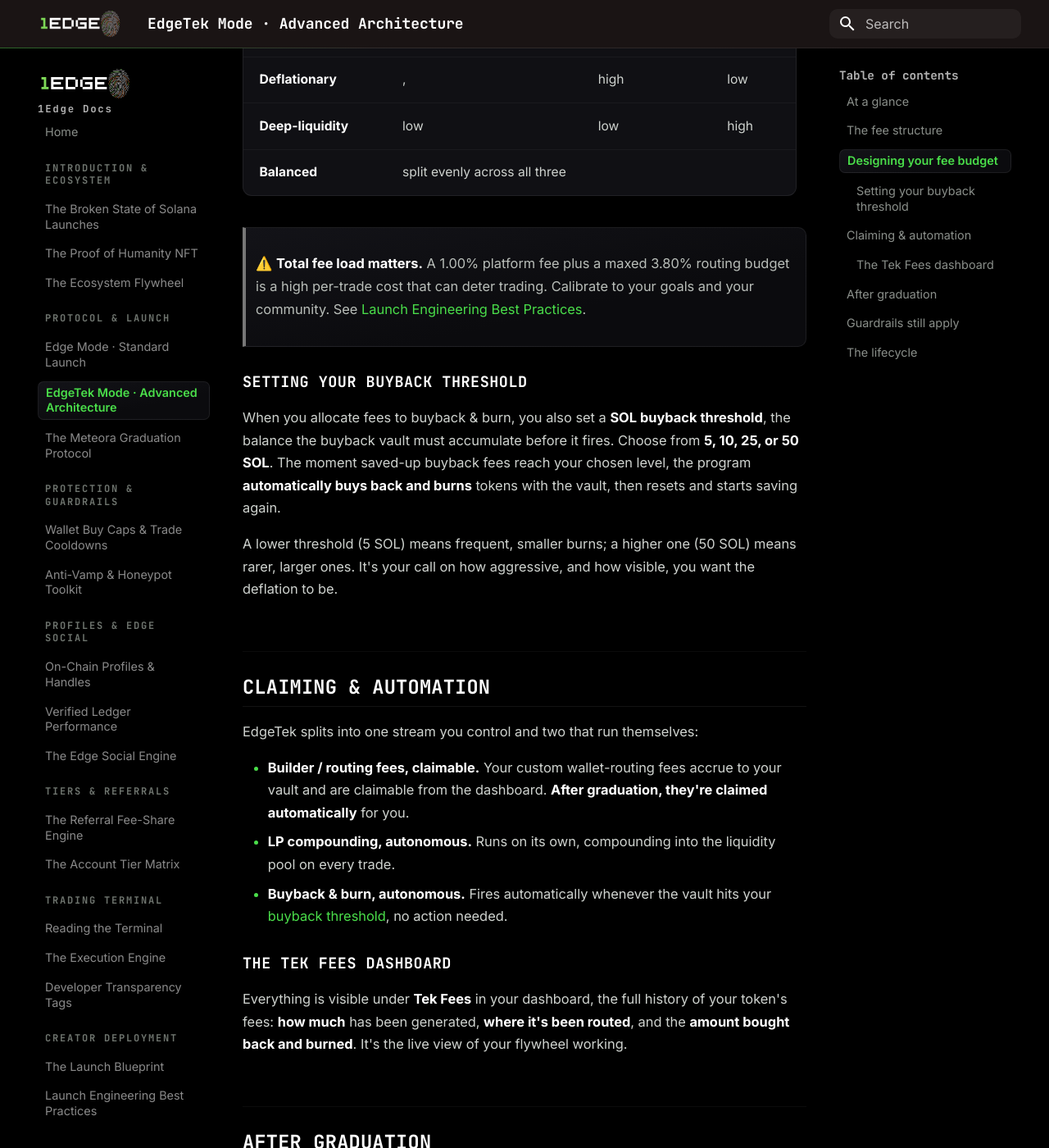
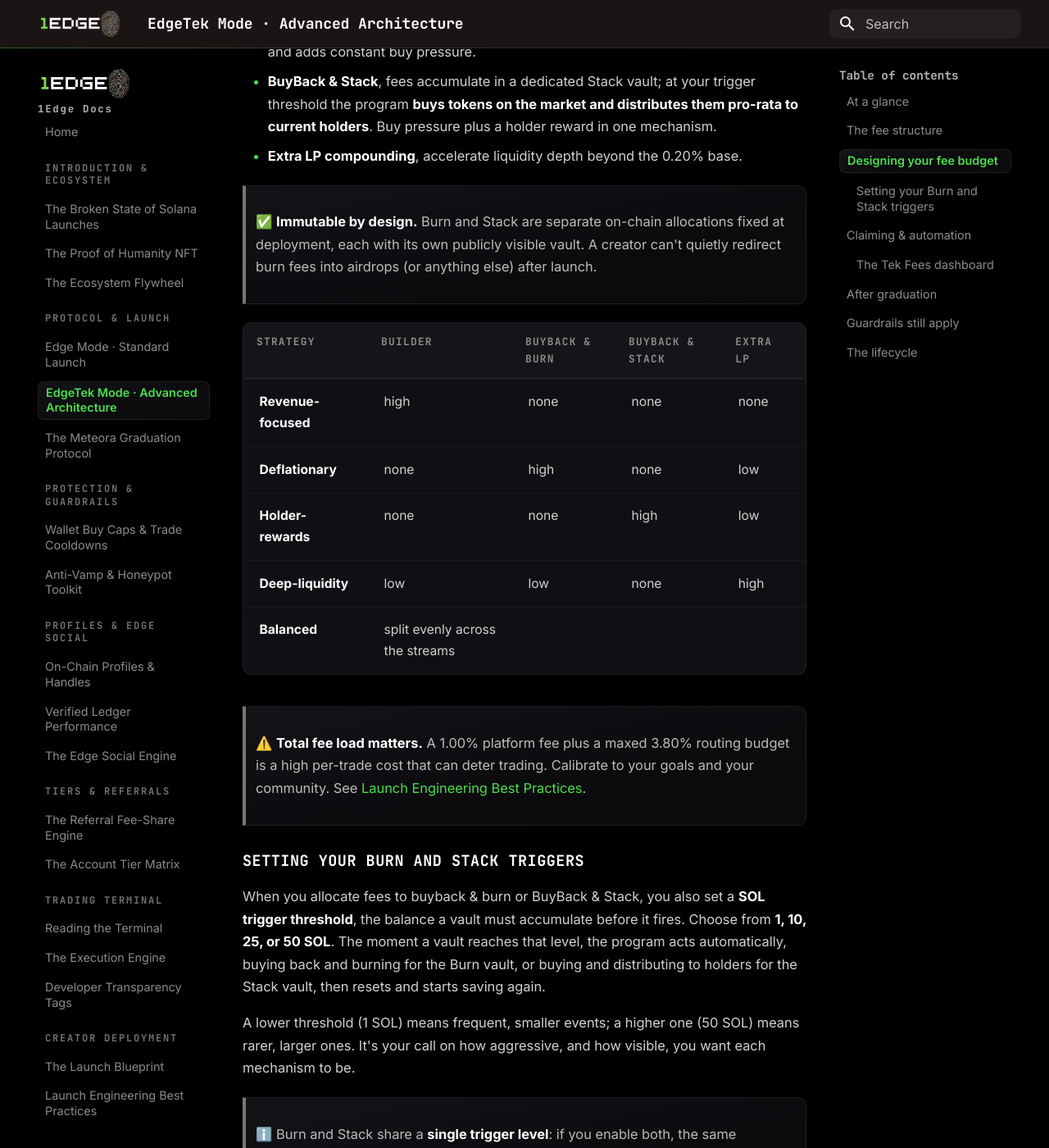
Before and after one commit to Tedz-1edge/1edge-docs, an MkDocs documentation site: the page built from docs/protocol/edgetek-mode.md, in a window 1280 px wide and 1400 px high, scrolled down 2056 px. Shown: the whole window at 82% size. Built offline with MkDocs 1.6.1 and Material for MkDocs 9.7.7, drawn with Linux system fonts in a browser that asks for light colours; some of the changed text lies outside the part shown.

Commit message:
Docs: add BuyBack & Stack to EdgeTek pages; clarify Meteora 20% cut hits every party's slice; fix trigger thresholds (1/10/25/50)
- EdgeTek page: Stack in intro, at-a-glance, fee table, routing destinations (with immutability callout), strategy matrix (new Holder-rewards row), automation list, Tek Fees dashboard, lifecycle
- Burn/Stack triggers: correct options to 1/10/25/50 SOL (docs said 5/10/25/50; launch page offers 1/10/25/50), note the shared trigger level when both are enabled
- Meteora cut wording on edge-mode, edgetek-mode, meteora-graduation: the 20% comes off EVERY fee route's slice (platform fee, creator share, each Tek routing destination), not 'the project receives 80%'
- Launch blueprint + best practices: Stack added to the fee-budget destination lists
- Strategy table: replace stray commas (em-dash pass artifacts) with 'none'

```diff
--- a/docs/creators/launch-blueprint.md
+++ b/docs/creators/launch-blueprint.md
@@ -27,7 +27,7 @@ Attach your project's socials (X, Telegram, Discord, website). These appear on t
 Pick the mode that fits your strategy:
 
 * <img class="mode-icon" src="../../assets/edge-icon.svg" alt="">**[Edge Mode](../protocol/edge-mode.md)**, simple, fixed fees (0.02 SOL to deploy). Set it and forget it.
-* <img class="mode-icon" src="../../assets/tek-icon.svg" alt="">**[EdgeTek Mode](../protocol/edgetek-mode.md){ .flip }**, advanced (0.5 SOL to deploy). Configure your fee budget across builder revenue, buyback-and-burn, and extra LP compounding.
+* <img class="mode-icon" src="../../assets/tek-icon.svg" alt="">**[EdgeTek Mode](../protocol/edgetek-mode.md){ .flip }**, advanced (0.5 SOL to deploy). Configure your fee budget across builder revenue, buyback-and-burn, BuyBack & Stack holder rewards, and extra LP compounding.
 
 If you choose EdgeTek, this is where you set your fee structure, see [Best Practices](best-practices.md) for how to calibrate it.
 
--- a/docs/protocol/edgetek-mode.md
+++ b/docs/protocol/edgetek-mode.md
@@ -4,7 +4,7 @@ description: The advanced framework, configurable builder, burn, and liquidity f
 
 # EdgeTek Mode: <span class="o">Advanced Custom Architecture</span> <img class="mode-icon" src="../../assets/tek-icon.svg" alt="">
 
-**EdgeTek Mode** is the advanced launch framework for creators who want to engineer their token's economics. On top of a fixed 1Edge platform fee, it gives the deployer a **configurable fee budget** to route across builder revenue, buyback-and-burn, and accelerated liquidity compounding, and that structure carries through after the token graduates to a DEX.
+**EdgeTek Mode** is the advanced launch framework for creators who want to engineer their token's economics. On top of a fixed 1Edge platform fee, it gives the deployer a **configurable fee budget** to route across builder revenue, buyback-and-burn, BuyBack & Stack holder rewards, and accelerated liquidity compounding, and that structure carries through after the token graduates to a DEX.
 
 ## At a glance
 
@@ -15,6 +15,7 @@ description: The advanced framework, configurable builder, burn, and liquidity f
 | Builder / routing fee | up to **3.80%** (configurable) |
 | LP compounding | from **0.20%** (configurable up) |
 | Buyback & burn | configurable (within the routing budget) |
+| BuyBack & Stack | configurable (within the routing budget) |
 | Graduation target | **85 SOL** on the bonding curve |
 
 ## The fee structure
@@ -27,6 +28,7 @@ An EdgeTek token's total fee is built from a fixed platform slice plus a configu
 | **Builder / routing fee** | **up to 3.80%** | Configurable. Routed across the deployer's chosen destinations. |
 | **LP compounding** | **0.20% minimum** | Always present; the deployer can raise it from the routing budget. |
 | **Buyback & burn** | configurable | A share of the routing budget allocated to on-chain buyback-and-burn. |
+| **BuyBack & Stack** | configurable | A share of the routing budget that buys tokens back and airdrops them pro-rata to holders. |
 
 > ℹ️ The **0.20% LP compounding minimum is always preset** on every launch, Edge or EdgeTek. EdgeTek simply lets you raise it and add other streams on top.
 
@@ -36,40 +38,47 @@ The deployer has **up to 3.80%** of configurable fee to allocate however their s
 
 * **Builder revenue**, routed to a deployer vault you specify (your direct, automated income stream in SOL).
 * **Buyback & burn**, a programmatic on-chain burn that permanently reduces supply and adds constant buy pressure.
+* **BuyBack & Stack**, fees accumulate in a dedicated Stack vault; at your trigger threshold the program **buys tokens on the market and distributes them pro-rata to current holders**. Buy pressure plus a holder reward in one mechanism.
 * **Extra LP compounding**, accelerate liquidity depth beyond the 0.20% base.
 
-| Strategy | Builder | Buyback & burn | Extra LP |
-| :--- | :--- | :--- | :--- |
-| **Revenue-focused** | high |, |, |
-| **Deflationary** |, | high | low |
-| **Deep-liquidity** | low | low | high |
-| **Balanced** | split evenly across all three | | |
+> ✅ **Immutable by design.** Burn and Stack are separate on-chain allocations fixed at deployment, each with its own publicly visible vault. A creator can't quietly redirect burn fees into airdrops (or anything else) after launch.
+
+| Strategy | Builder | Buyback & burn | BuyBack & Stack | Extra LP |
+| :--- | :--- | :--- | :--- | :--- |
+| **Revenue-focused** | high | none | none | none |
+| **Deflationary** | none | high | none | low |
+| **Holder-rewards** | none | none | high | low |
+| **Deep-liquidity** | low | low | none | high |
+| **Balanced** | split evenly across the streams | | | |
 
 > ⚠️ **Total fee load matters.** A 1.00% platform fee plus a maxed 3.80% routing budget is a high per-trade cost that can deter trading. Calibrate to your goals and your community. See [Launch Engineering Best Practices](../creators/best-practices.md).
 
-### Setting your buyback threshold
+### Setting your Burn and Stack triggers
 
-When you allocate fees to buyback & burn, you also set a **SOL buyback threshold**, the balance the buyback vault must accumulate before it fires. Choose from **5, 10, 25, or 50 SOL**. The moment saved-up buyback fees reach your chosen level, the program **automatically buys back and burns** tokens with the vault, then resets and starts saving again.
+When you allocate fees to buyback & burn or BuyBack & Stack, you also set a **SOL trigger threshold**, the balance a vault must accumulate before it fires. Choose from **1, 10, 25, or 50 SOL**. The moment a vault reaches that level, the program acts automatically, buying back and burning for the Burn vault, or buying and distributing to holders for the Stack vault, then resets and starts saving again.
 
-A lower threshold (5 SOL) means frequent, smaller burns; a higher one (50 SOL) means rarer, larger ones. It's your call on how aggressive, and how visible, you want the deflation to be.
+A lower threshold (1 SOL) means frequent, smaller events; a higher one (50 SOL) means rarer, larger ones. It's your call on how aggressive, and how visible, you want each mechanism to be.
+
+> ℹ️ Burn and Stack share a **single trigger level**: if you enable both, the same threshold applies to both vaults (each vault still accumulates and fires independently).
 
 ## Claiming & automation
 
-EdgeTek splits into one stream you control and two that run themselves:
+EdgeTek splits into one stream you control and three that run themselves:
 
 * **Builder / routing fees, claimable.** Your custom wallet-routing fees accrue to your vault and are claimable from the dashboard. **After graduation, they're claimed automatically** for you.
 * **LP compounding, autonomous.** Runs on its own, compounding into the liquidity pool on every trade.
-* **Buyback & burn, autonomous.** Fires automatically whenever the vault hits your [buyback threshold](#setting-your-buyback-threshold), no action needed.
+* **Buyback & burn, autonomous.** Fires automatically whenever the Burn vault hits your [trigger threshold](#setting-your-burn-and-stack-triggers), no action needed.
+* **BuyBack & Stack, autonomous.** When the Stack vault hits your [trigger threshold](#setting-your-burn-and-stack-triggers), tokens are bought and airdropped pro-rata to every current holder, automatically.
 
 ### The Tek Fees dashboard
 
-Everything is visible under **Tek Fees** in your dashboard, the full history of your token's fees: **how much** has been generated, **where it's been routed**, and the **amount bought back and burned**. It's the live view of your flywheel working.
+Everything is visible under **Tek Fees** in your dashboard, the full history of your token's fees: **how much** has been generated, **where it's been routed**, the **amount bought back and burned**, and every **Stack payout** distributed to holders. It's the live view of your flywheel working.
 
 ## After graduation
 
 Unlike Edge mode's market-cap-scaling fee, an EdgeTek token's configured fee structure **stays flat** after it graduates to Meteora, the levers you set persist for the life of the token.
 
-> ⚠️ As with all graduated tokens, Meteora takes a **20% protocol cut** of trading fees post-migration, so each stream delivers roughly **80%** of its configured rate. The structure is **close to the pre-bond rates, but not identical**. See [The Meteora Graduation Protocol](meteora-graduation.md).
+> ⚠️ As with all graduated tokens, Meteora takes a **20% protocol cut** of trading fees post-migration. The cut comes off **every fee route equally**, the 1Edge platform fee and each of your routing destinations included, so each stream delivers roughly **80%** of its configured rate to its recipient. The structure is **close to the pre-bond rates, but not identical**. See [The Meteora Graduation Protocol](meteora-graduation.md).
 
 ## Guardrails still apply
 
@@ -77,6 +86,6 @@ Like Edge mode, EdgeTek launches can enable [wallet buy caps and trade cooldowns
 
 ## The lifecycle
 
-1. **Deploy**, pay the 0.5 SOL framework fee, configure your fee budget (builder / buyback / LP), set metadata and guardrails.
+1. **Deploy**, pay the 0.5 SOL framework fee, configure your fee budget (builder / burn / Stack / LP), set metadata and guardrails.
 2. **Bonding curve**, the token trades against a [virtual-token curve](meteora-graduation.md#the-virtual-token-model) with your configured fees active.
 3. **Graduation**, at **85 SOL** the token migrates to Meteora and your fee structure persists (less Meteora's 20% cut).
```
Also changed, not shown: docs/creators/best-practices.md (+1 -0 lines), docs/protocol/edge-mode.md (+1 -1 lines), docs/protocol/meteora-graduation.md (+1 -1 lines).
